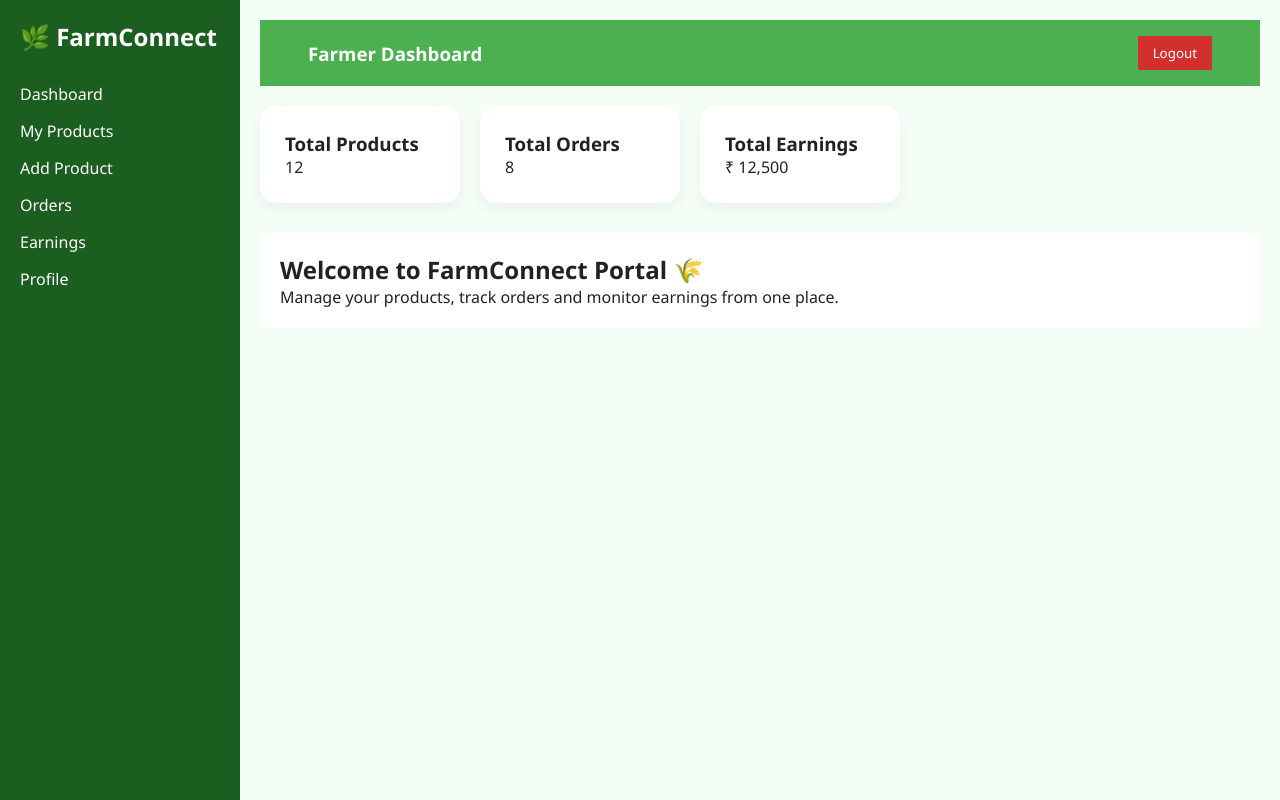
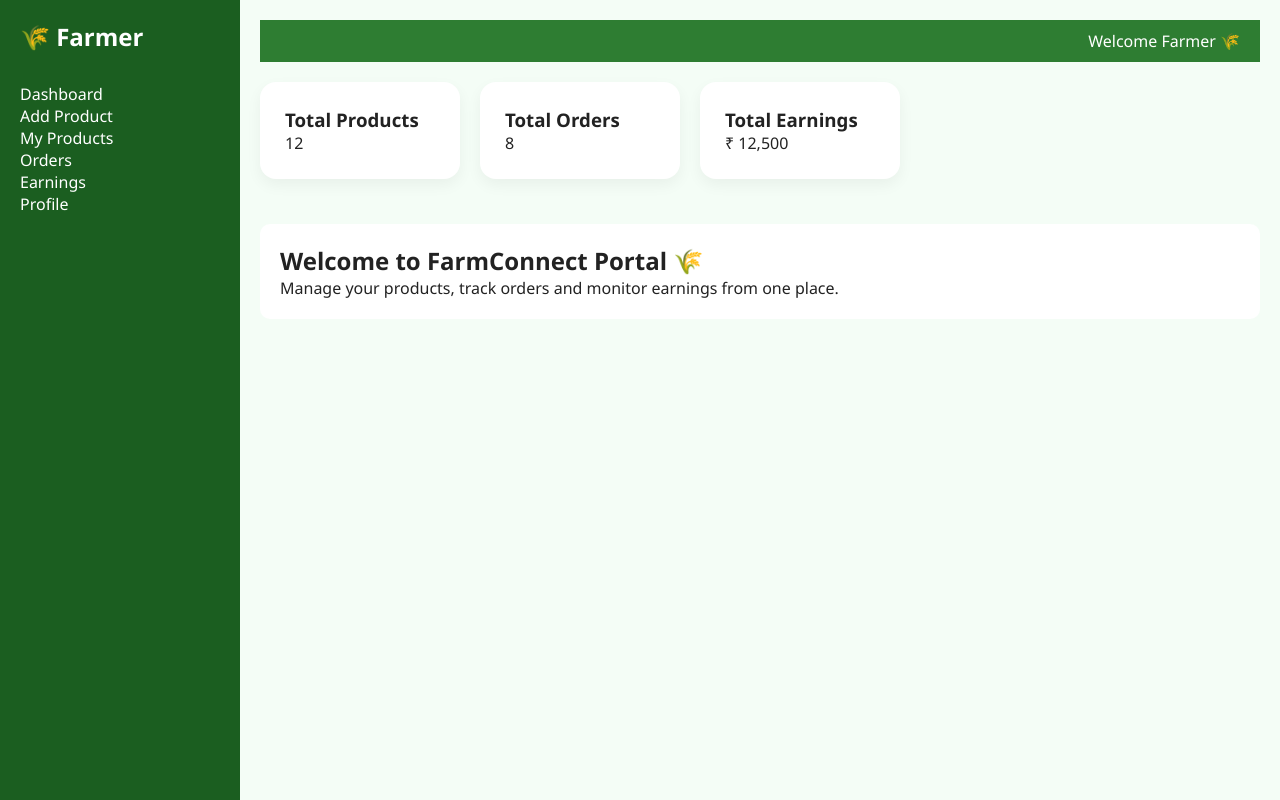
Before and after one commit to meerasachchade14-spec/farmconnect, a React (Create React App) app in the folder agri-frontend/: page /farmer-dashboard in a window 1280 px wide. Built offline with nearby package versions, Linux system fonts and the light colour scheme.

Commit message:
FarmerDashboard updated

```diff
--- a/agri-frontend/src/pages/farmer/Addproduct.js
+++ b/agri-frontend/src/pages/farmer/Addproduct.js
@@ -1,34 +1,13 @@
-import React, { useState } from "react";
-
+import React from "react";
+import "./AddProduct.css";
 const AddProduct = () => {
-  const [product, setProduct] = useState({
-    name: "",
-    price: "",
-    quantity: "",
-  });
-
-  const handleChange = (e) => {
-    setProduct({ ...product, [e.target.name]: e.target.value });
-  };
-
-  const handleSubmit = (e) => {
-    e.preventDefault();
-    alert("Product Added Successfully!");
-  };
-
   return (
     <div>
       <h2>Add Product</h2>
-
-      <form onSubmit={handleSubmit}>
-        <input name="name" placeholder="Product Name" onChange={handleChange} />
-        <br />
-        <input name="price" placeholder="Price" onChange={handleChange} />
-        <br />
-        <input name="quantity" placeholder="Quantity" onChange={handleChange} />
-        <br />
-        <button type="submit">Add Product</button>
-      </form>
+      <input placeholder="Product Name" />
+      <input placeholder="Price" />
+      <input placeholder="Quantity" />
+      <button>Add Product</button>
     </div>
   );
 };
--- a/agri-frontend/src/pages/farmer/Navbar.js
+++ b/agri-frontend/src/pages/farmer/Navbar.js
@@ -1,12 +1,17 @@
 import React from "react";
+import "./farmer.css";
 
-const Navbar = () => {
+function Navbar() {
   return (
-    <div className="navbar">
-      <h3>Farmer Dashboard</h3>
-      <button className="logout-btn">Logout</button>
+    <div style={{
+      background:"#2e7d32",
+      color:"white",
+      padding:"10px 20px",
+      textAlign:"right"
+    }}>
+      Welcome Farmer 🌾
     </div>
   );
-};
+}
 
 export default Navbar;
--- /dev/null
+++ b/agri-frontend/src/pages/farmer/Profile.css
@@ -0,0 +1,18 @@
+.profile-container {
+  padding: 30px;
+  flex: 1;
+}
+
+.profile-container h2 {
+  margin-bottom: 20px;
+  color: #2e7d32;
+}
+
+.card {
+  background-color: #f1f8f4;
+  padding: 15px 20px;
+  margin-bottom: 15px;
+  border-radius: 8px;
+  box-shadow: 0 2px 5px rgba(0,0,0,0.1);
+  font-weight: 500;
+}
--- a/agri-frontend/src/pages/farmer/Profile.js
+++ b/agri-frontend/src/pages/farmer/Profile.js
@@ -1,13 +1,13 @@
 import React from "react";
+import "./Profile.css";
 
 const Profile = () => {
   return (
-    <div>
-      <h2>Farmer Profile</h2>
+    <div className="profile-container">
+      <h2>Profile</h2>
 
-      <p>Name: Rajesh Patel</p>
-      <p>Location: Gujarat</p>
-      <p>Phone: 9876543210</p>
+      <div className="card">Name: Farmer Name</div>
+      <div className="card">Email: farmer@gmail.com</div>
     </div>
   );
 };
--- a/agri-frontend/src/pages/farmer/Sidebar.js
+++ b/agri-frontend/src/pages/farmer/Sidebar.js
@@ -1,20 +1,24 @@
 import React from "react";
 import { Link } from "react-router-dom";
+import "./Sidebar.css";   // 👈 ye add karo
 
 const Sidebar = () => {
   return (
     <div className="sidebar">
-      <h2>🌿 FarmConnect</h2>
+      <h2>🌾 Farmer</h2>
 
-      <ul>
-        <li><Link to="/farmer-dashboard">Dashboard</Link></li>
-        <li><Link to="/my-products">My Products</Link></li>
-        <li><Link to="/add-product">Add Product</Link></li>
-        <li><Link to="/orders">Orders</Link></li>
-        <li><Link to="/earnings">Earnings</Link></li>
-        <li><Link to="/profile">Profile</Link></li>
-      </ul>
-    </div>
+      <div><Link to="/farmer-dashboard">Dashboard</Link></div>
+
+      <div><Link to="/farmer/add-product">Add Product</Link></div>
+
+      <div><Link to="/farmer/my-products">My Products</Link></div>
+
+      <div><Link to="/farmer/orders">Orders</Link></div>
+
+      <div><Link to="/farmer/earnings">Earnings</Link></div>
+
+      <div><Link to="/farmer/profile">Profile</Link></div>
+  </div>
   );
 };
 
```
Also changed, not shown: agri-frontend/src/pages/farmer/Navbar.css (added, +34 -0 lines), agri-frontend/src/pages/farmer/AddProduct.css (added), agri-frontend/src/pages/farmer/Earning.css (added), agri-frontend/src/pages/farmer/MyProduct.css (added), agri-frontend/src/pages/farmer/Order.css (added), agri-frontend/src/pages/farmer/Sidebar.css (added).
